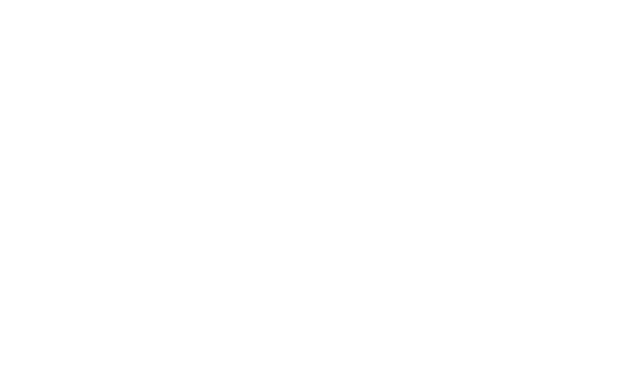
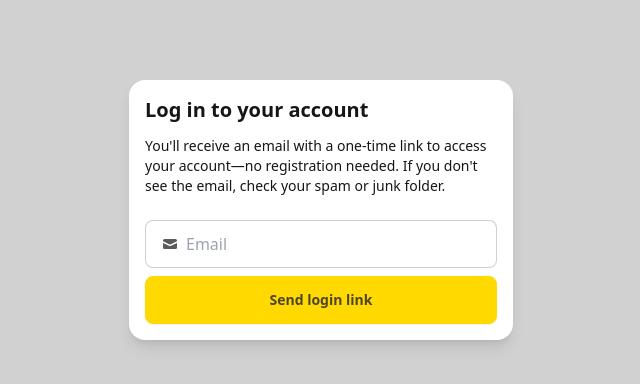
Before and after one commit to PhilMataz/pocket-money, a Nuxt app: page /login in a window 1280 px wide. Before the commit this address had no page. Shown: the top 384 px of the page, without its empty margins (319-959 px from the left). Built offline with nearby package versions, Linux system fonts and the light colour scheme; no server answers.

Commit message:
feat: implement basic login page

```diff
--- a/nuxt.config.ts
+++ b/nuxt.config.ts
@@ -1,5 +1,5 @@
 // https://nuxt.com/docs/api/configuration/nuxt-config
 export default defineNuxtConfig({
   devtools: { enabled: true },
-  modules: ["@nuxtjs/tailwindcss", "@nuxt/eslint"],
+  modules: ["@nuxtjs/tailwindcss", "@nuxt/eslint", "@nuxtjs/supabase"],
 });
--- a/package.json
+++ b/package.json
@@ -12,6 +12,7 @@
   },
   "dependencies": {
     "@nuxt/eslint": "latest",
+    "@nuxtjs/supabase": "latest",
     "@nuxtjs/tailwindcss": "latest",
     "nuxt": "^3.11.2",
     "vue": "^3.4.27",
--- /dev/null
+++ b/pages/login.vue
@@ -0,0 +1,89 @@
+<template>
+  <div class="LoginPage h-screen w-full bg-base-300">
+    <div class="pt-20">
+      <div class="card card-compact mx-auto max-w-96 bg-base-100 shadow-lg">
+        <form
+          v-if="!isEmailSend"
+          type="submit"
+          @submit.prevent="signIn"
+        >
+          <div class="card-body">
+            <div class="card-title">Log in to your account</div>
+            <p class="mb-4">
+              You'll receive an email with a one-time link to access your
+              account—no registration needed. If you don't see the email, check
+              your spam or junk folder.
+            </p>
+            <label class="input input-bordered flex items-center gap-2">
+              <svg
+                xmlns="http://www.w3.org/2000/svg"
+                viewBox="0 0 16 16"
+                fill="currentColor"
+                class="size-4 opacity-70"
+              >
+                <path
+                  d="M2.5 3A1.5 1.5 0 0 0 1 4.5v.793c.026.009.051.02.076.032L7.674 8.51c.206.1.446.1.652 0l6.598-3.185A.755.755 0 0 1 15 5.293V4.5A1.5 1.5 0 0 0 13.5 3h-11Z"
+                />
+                <path
+                  d="M15 6.954 8.978 9.86a2.25 2.25 0 0 1-1.956 0L1 6.954V11.5A1.5 1.5 0 0 0 2.5 13h11a1.5 1.5 0 0 0 1.5-1.5V6.954Z"
+                />
+              </svg>
+              <input
+                v-model="email"
+                required
+                type="email"
+                class="grow"
+                placeholder="Email"
+                :disabled="isLoading"
+              />
+            </label>
+            <div class="card-action">
+              <button
+                type="submit"
+                class="btn btn-primary w-full"
+                :disabled="isLoading"
+              >
+                Send login link
+                <span
+                  v-if="isLoading"
+                  class="loading loading-spinner"
+                ></span>
+              </button>
+            </div>
+          </div>
+        </form>
+        <div
+          v-else
+          class="card-body"
+        >
+          <div class="card-title">Check your email</div>
+          <p>
+            We emailed a magic link to {{ email }}. Click the link to log in or
+            sign up.
+          </p>
+        </div>
+      </div>
+    </div>
+  </div>
+</template>
+
+<script setup lang="ts">
+const supabase = useSupabaseClient();
+
+const email = ref("");
+const isEmailSend = ref(false);
+const isLoading = ref(false);
+
+const signIn = async () => {
+  isLoading.value = true;
+  const { error } = await supabase.auth.signInWithOtp({
+    email: email.value,
+  });
+  isLoading.value = false;
+  if (!error) {
+    isEmailSend.value = true;
+  }
+};
+</script>
+
+<style scoped></style>
```
Also changed, not shown: 1 other file (tests, documents, lock files or other folders).
